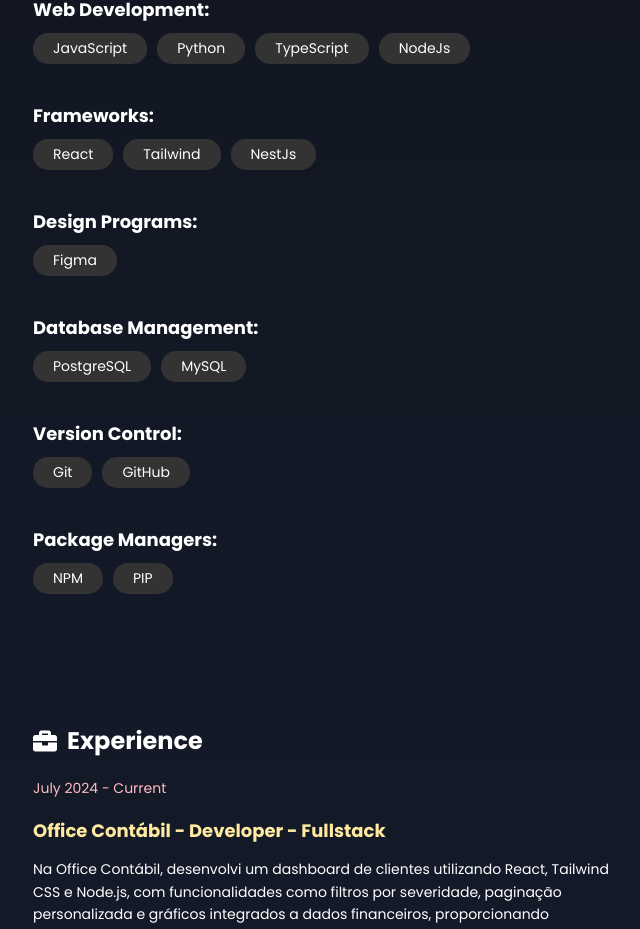
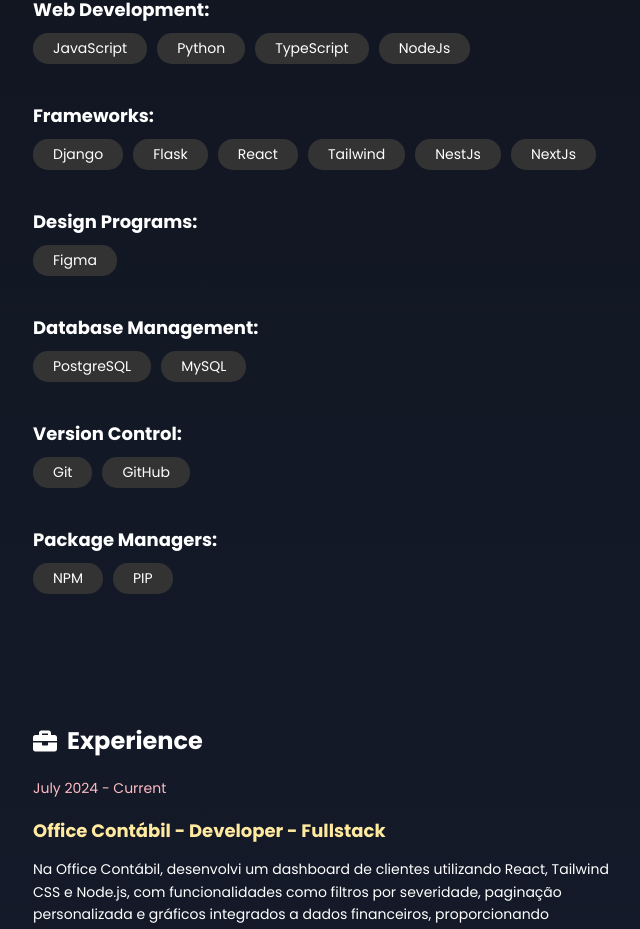
Before and after one commit to gabrielcsilvaa/PortfolioGabriel-react, a React (Create React App) app: page / in a window 1280 px wide. Shown: the part 1635-2564 px from the top of the page, without its empty margins (307-947 px from the left). Built offline with nearby package versions, Linux system fonts and the light colour scheme.

Commit message:
only add frameworks

```diff
--- a/src/components/skills.jsx
+++ b/src/components/skills.jsx
@@ -19,9 +19,12 @@
       <div className='category'>
         <h3>Frameworks:</h3>
         <div className='tags'>
+          <span className='tag'>Django</span>
+          <span className='tag'>Flask</span>
           <span className='tag'>React</span>
           <span className='tag'>Tailwind</span>
           <span className='tag'>NestJs</span>
+          <span className='tag'>NextJs</span>
         </div>
       </div>
       <div className='category'>
```
Also changed, not shown: 1 other file (tests, documents, lock files or other folders).
